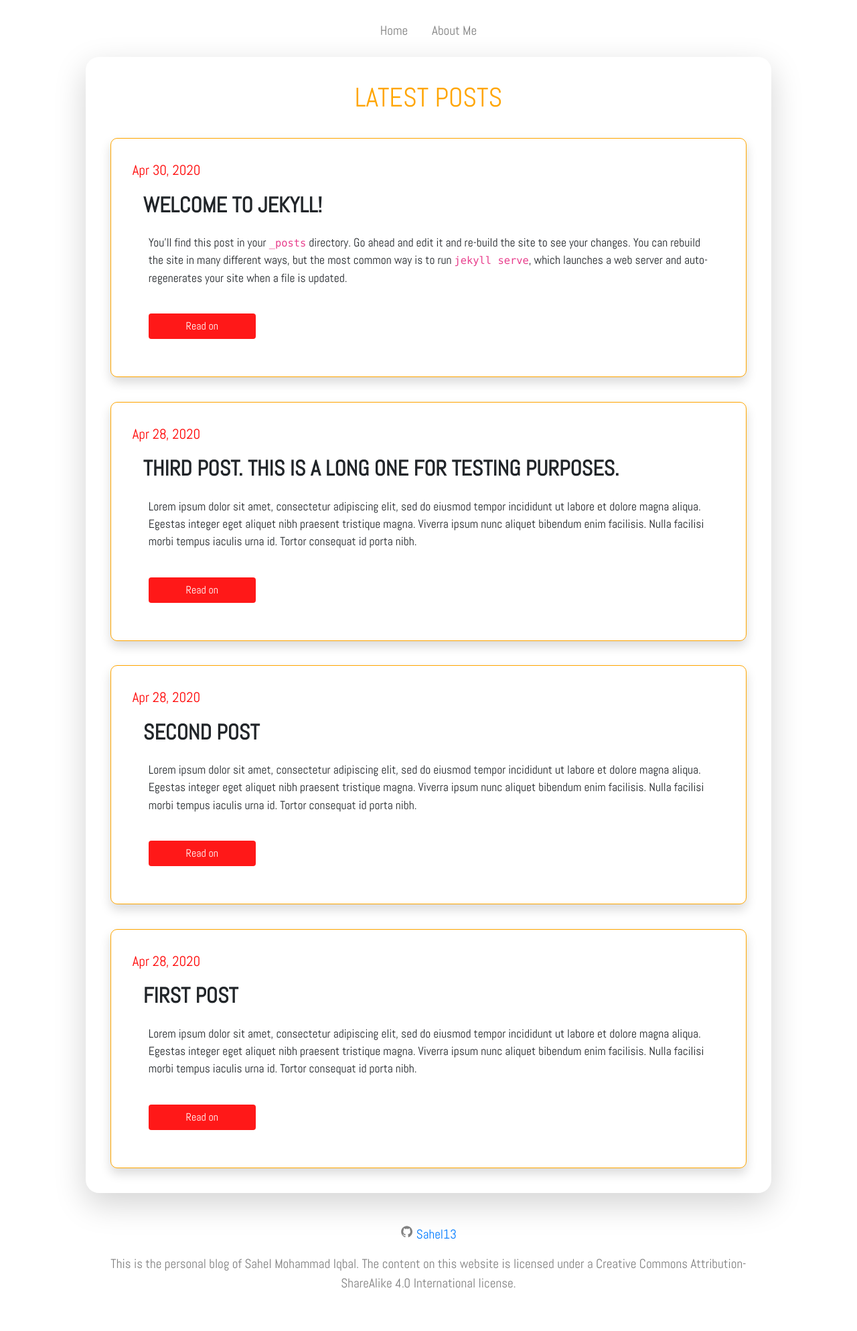
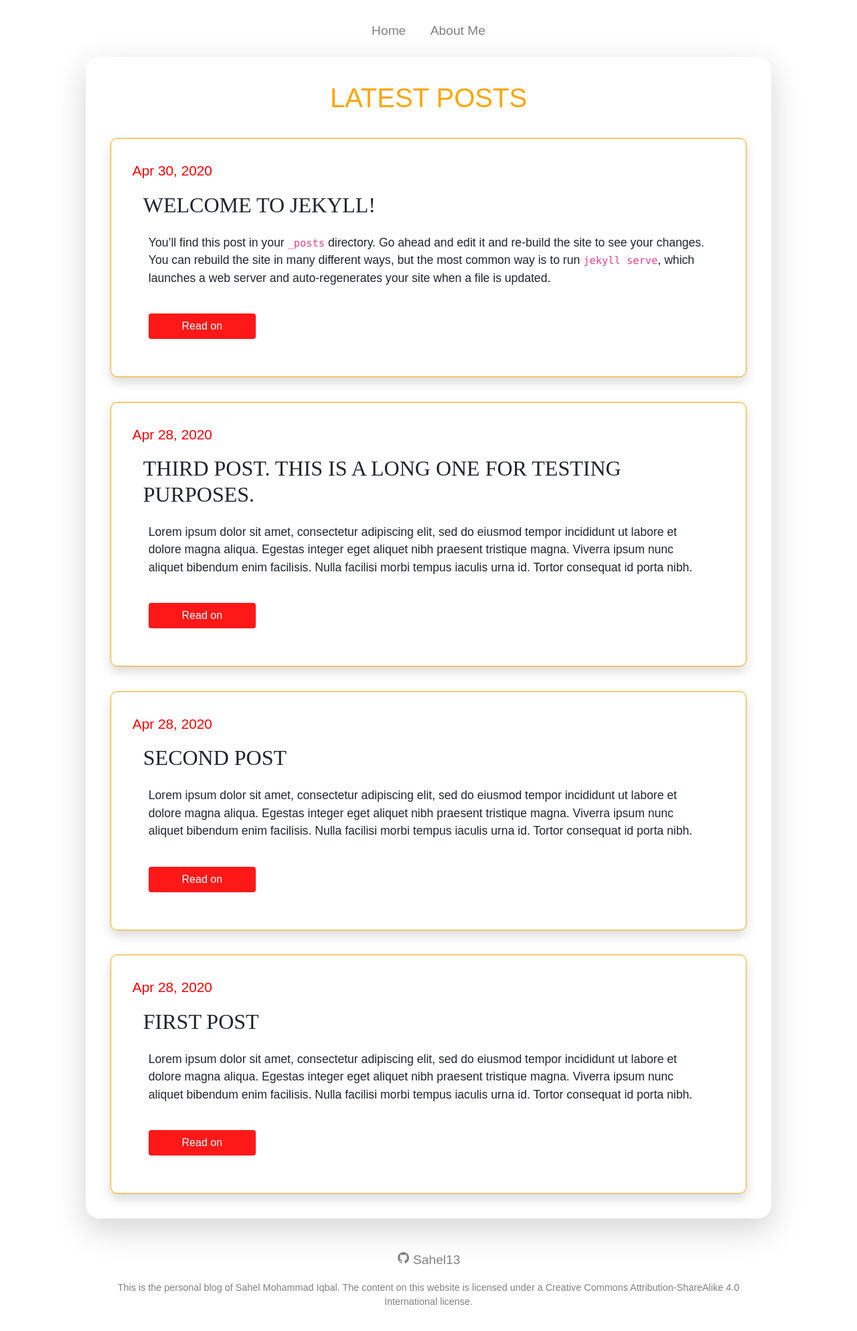
Before and after one commit to Sahel13/TheStudentWatch-Old, a Jekyll site: the page built from index.html, in a window 1280 px wide. Shown: the whole page at 67% size. Built offline with Jekyll 4.4.1, drawn with Linux system fonts in a browser that asks for light colours; nearby versions of some CDN libraries; before the commit the page ends 1963 px from its top, so only the background shows below that.

Commit message:
Changes to font and GitHub link styling

```diff
--- a/_includes/footer.html
+++ b/_includes/footer.html
@@ -1,9 +1,9 @@
 	<footer>
 		<div class="container">
 			<div class="row">
-				<p><ion-icon name="logo-github"></ion-icon><a href="https://github.com/Sahel13">  Sahel13</a></p>
+				<p><a href="https://github.com/Sahel13"><ion-icon name="logo-github"></ion-icon>  Sahel13</a></p>
 			</div>
-			<div class="row">
+			<div class="row licensing">
 				<p> {{ site.description }} The content on this website is licensed under a Creative Commons Attribution-ShareAlike 4.0 International license. </p>
 			</div>
 		</div>
--- a/_includes/header.html
+++ b/_includes/header.html
@@ -6,7 +6,7 @@
     <meta name="viewport" content="width=device-width, initial-scale=1.0, shrink-to-fit=no">
     <title>{{ page.title }}</title>
     <link rel="stylesheet" href="https://stackpath.bootstrapcdn.com/bootstrap/4.4.1/css/bootstrap.min.css">
-    <link rel="stylesheet" href="https://fonts.googleapis.com/css?family=Abel">
+    <link rel="stylesheet" href="https://fonts.googleapis.com/css?family=Open+Sans" />
     <link rel="stylesheet" href="/assets/css/styles.css">
 </head>
 
--- a/_sass/base_styling.scss
+++ b/_sass/base_styling.scss
@@ -1,5 +1,5 @@
 body {
-  font-family: Abel, sans-serif;
+  font-family: 'Open-Sans', sans-serif;
   background-color: $bg-color;
 }
 
--- a/_sass/footer.scss
+++ b/_sass/footer.scss
@@ -4,6 +4,14 @@ footer {
   margin: auto;
   padding: 1rem;
   font-size: 1.2rem;
+
+  a {
+    color: grey;
+
+    &:hover {
+      color: grey;
+    }
+  }
 
   .container {
   text-align: center;
@@ -13,5 +21,9 @@ footer {
     display: inline-block;
   }
 
+  .licensing {
+    font-size: 0.9rem;
+  }
+
   }
 }
--- a/_sass/home_page.scss
+++ b/_sass/home_page.scss
@@ -17,7 +17,6 @@
     text-transform: uppercase;
     font-family: abel;
     margin: 1rem;
-    font-weight: 600;
   }
 
   p {
```
